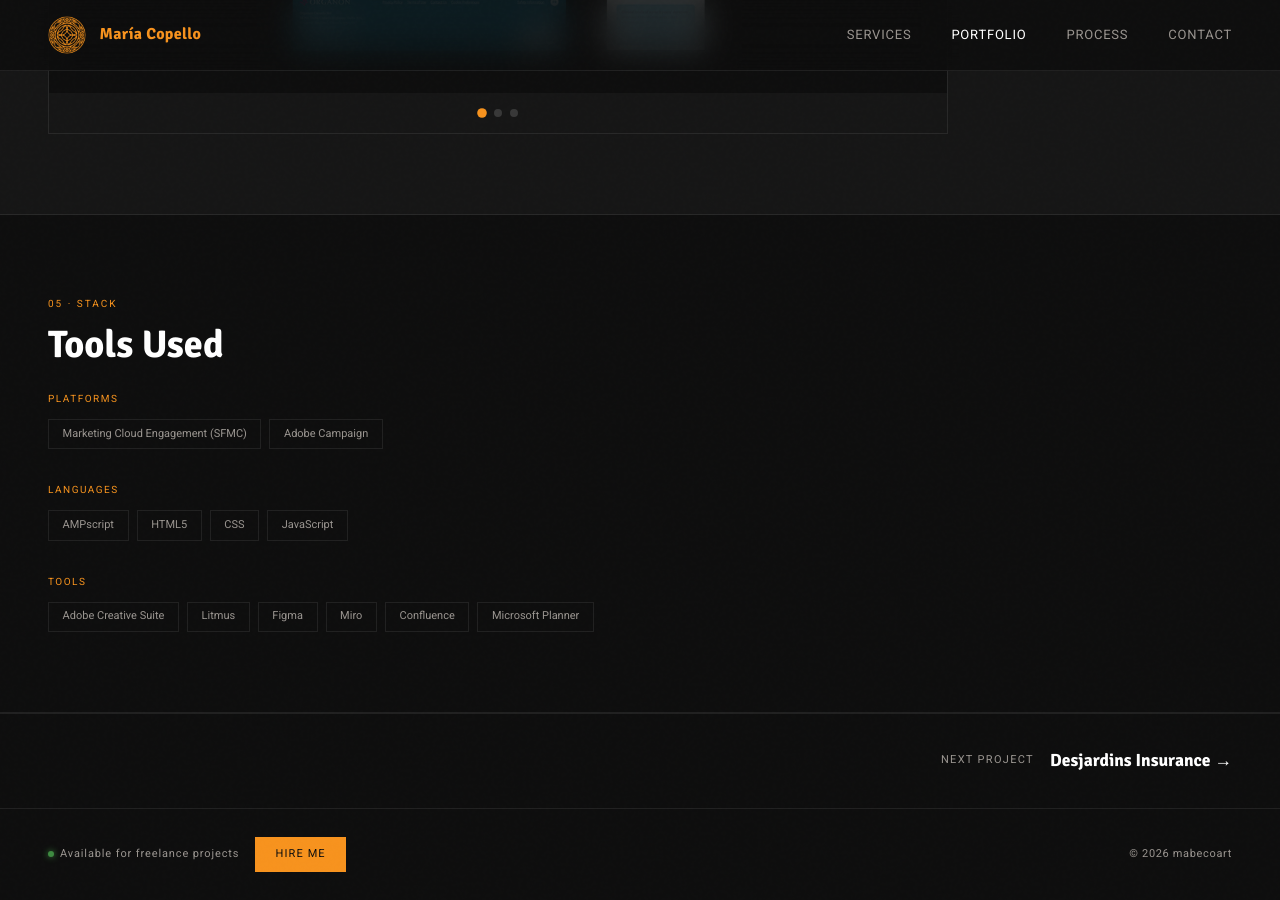
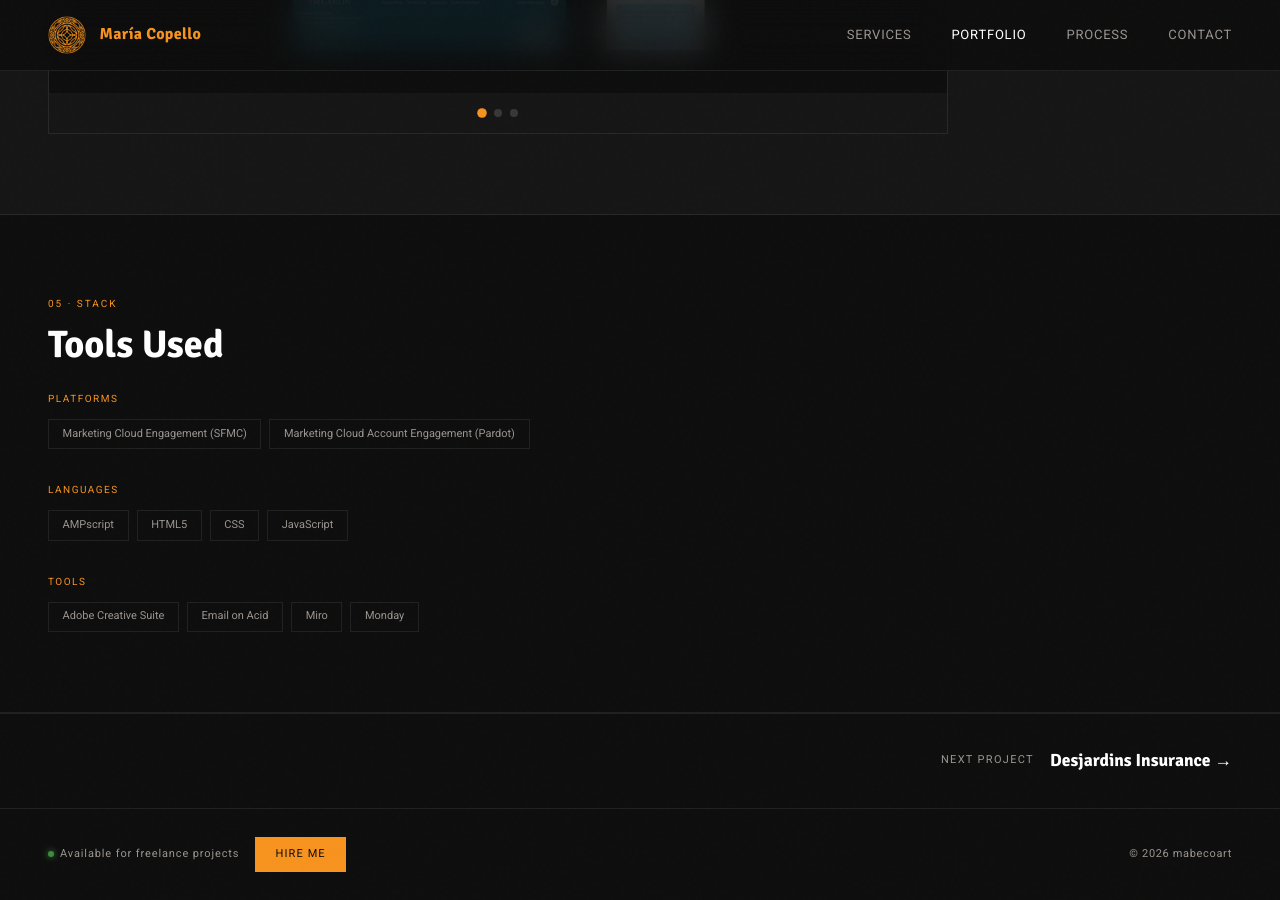
Before and after one commit to mabecoart/github.io, a Jekyll site: the page built from portfolio/incloud.html, in a window 1280 px wide and 900 px high, scrolled down 3042 px. Built offline with Jekyll 4.4.1, drawn with Linux system fonts in a browser that asks for light colours.

Commit message:
Update tools and platforms in incloud.html

```diff
--- a/portfolio/incloud.html
+++ b/portfolio/incloud.html
@@ -144,7 +144,7 @@
         <p class="case-tool-label">Platforms</p>
         <div class="case-tool-tags">
           <span class="case-tool-tag">Marketing Cloud Engagement (SFMC)</span>
-          <span class="case-tool-tag">Adobe Campaign</span>
+          <span class="case-tool-tag">Marketing Cloud Account Engagement (Pardot)</span>
         </div>
       </div>
       <div class="case-tool-group">
@@ -160,11 +160,9 @@
         <p class="case-tool-label">Tools</p>
         <div class="case-tool-tags">
           <span class="case-tool-tag">Adobe Creative Suite</span>
-          <span class="case-tool-tag">Litmus</span>
-          <span class="case-tool-tag">Figma</span>
+          <span class="case-tool-tag">Email on Acid</span>
           <span class="case-tool-tag">Miro</span>
-          <span class="case-tool-tag">Confluence</span>
-          <span class="case-tool-tag">Microsoft Planner</span>
+          <span class="case-tool-tag">Monday</span>
         </div>
       </div>
     </div>
```
